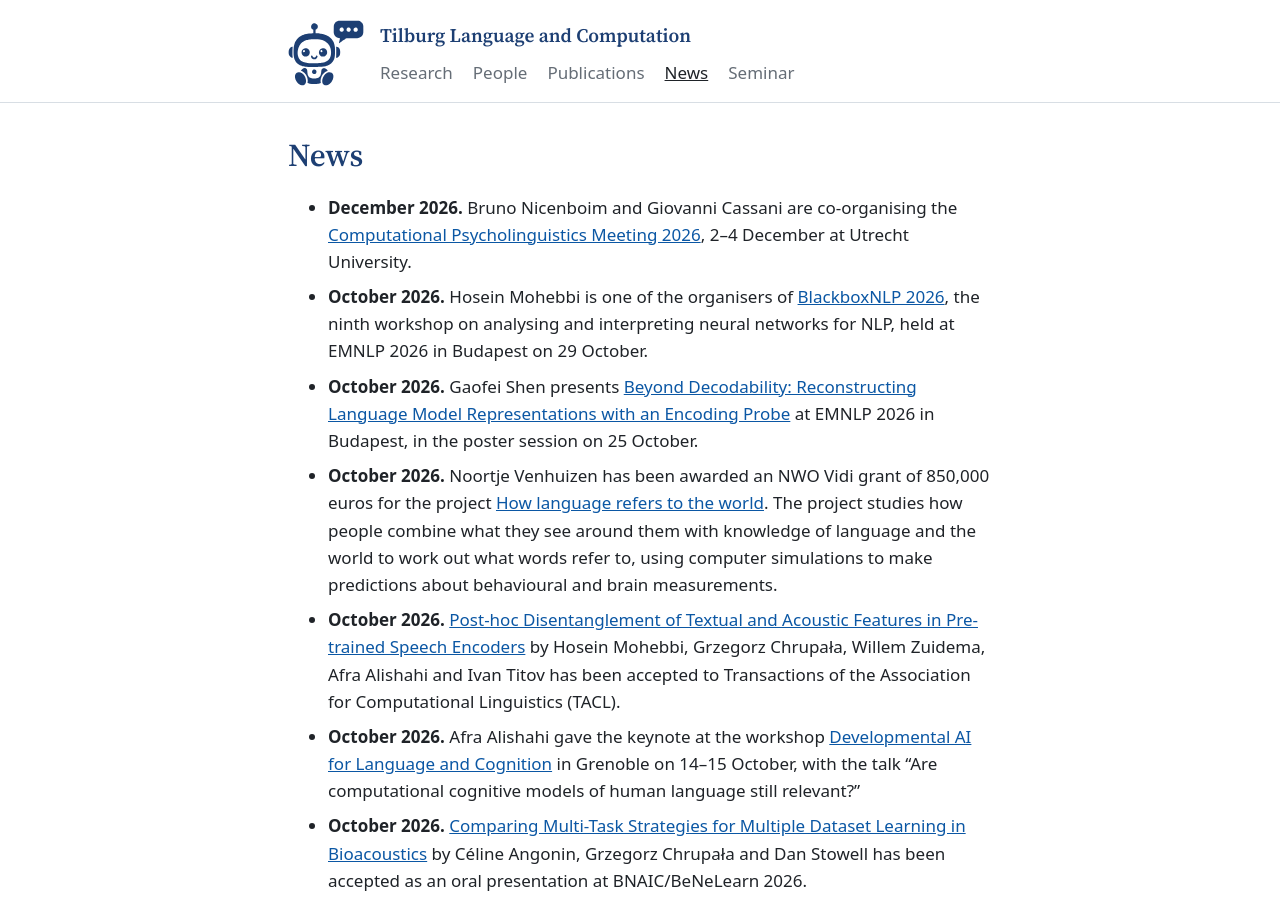
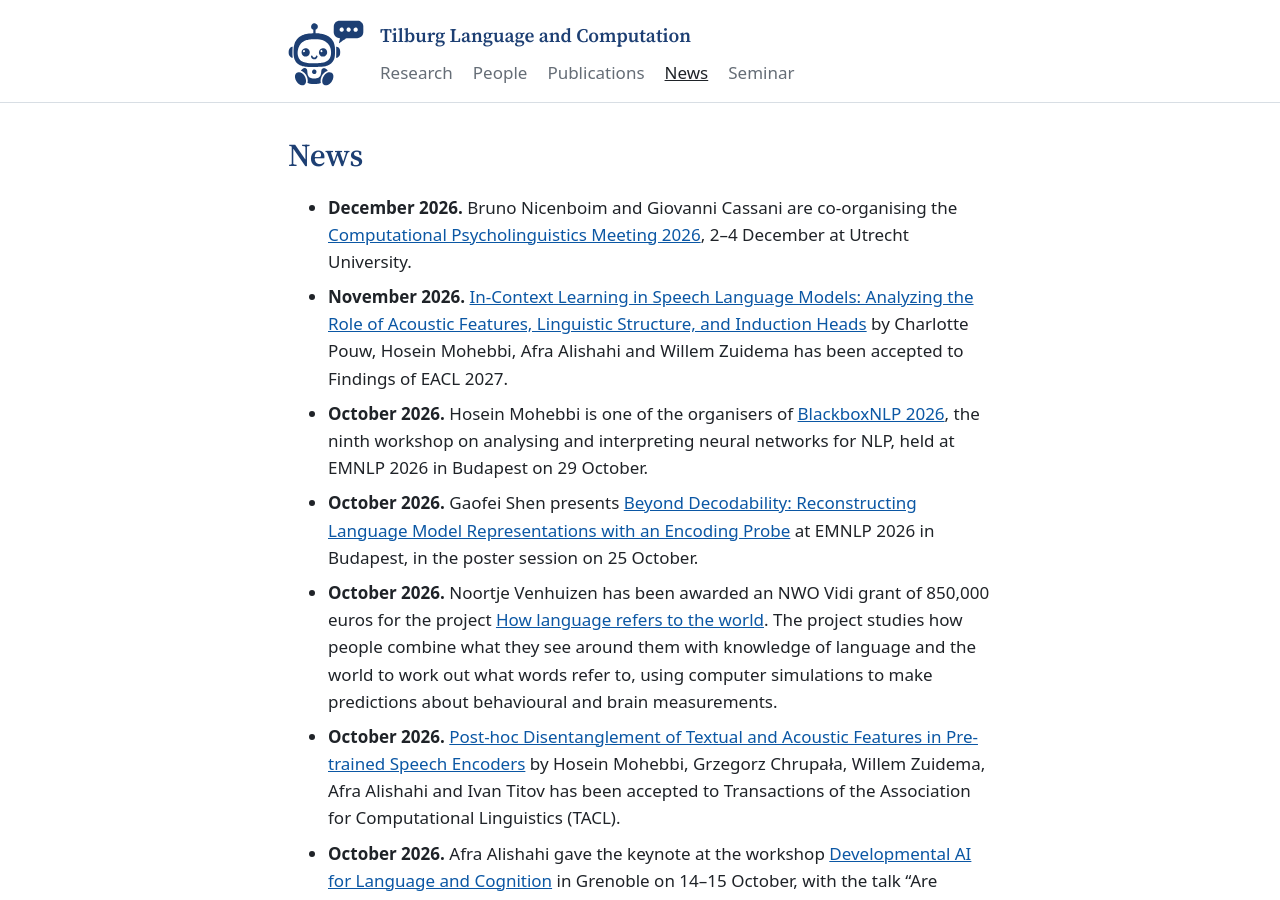
Before and after one commit to tcsai/language-computation, a Jekyll site: the page built from news.md, in a window 1280 px wide and 900 px high. Built offline with Jekyll 4.4.1, drawn with Linux system fonts in a browser that asks for light colours; our own code applies the rules of GitHub Pages for plain Markdown files.

Commit message:
Pouw et al. accepted to Findings of EACL 2027
Co-Authored-By: Claude Opus 5.5 <noreply@anthropic.com>
Claude-Session: https://claude.ai/code/session_01DJmpWY3oj2hCkwdh8ZUDNE

```diff
--- a/news.md
+++ b/news.md
@@ -3,6 +3,10 @@
 - **December 2026.** Bruno Nicenboim and Giovanni Cassani are co-organising the
   [Computational Psycholinguistics Meeting 2026](https://cpl2026.sites.uu.nl/),
   2–4 December at Utrecht University.
+- **November 2026.** [In-Context Learning in Speech Language Models: Analyzing
+  the Role of Acoustic Features, Linguistic Structure, and Induction
+  Heads](https://arxiv.org/abs/2604.06356) by Charlotte Pouw, Hosein Mohebbi,
+  Afra Alishahi and Willem Zuidema has been accepted to Findings of EACL 2027.
 - **October 2026.** Hosein Mohebbi is one of the organisers of
   [BlackboxNLP 2026](https://blackboxnlp.github.io/2026/), the ninth workshop
   on analysing and interpreting neural networks for NLP, held at EMNLP 2026 in
```
Also changed, not shown: publications.md (+1 -1 lines).
